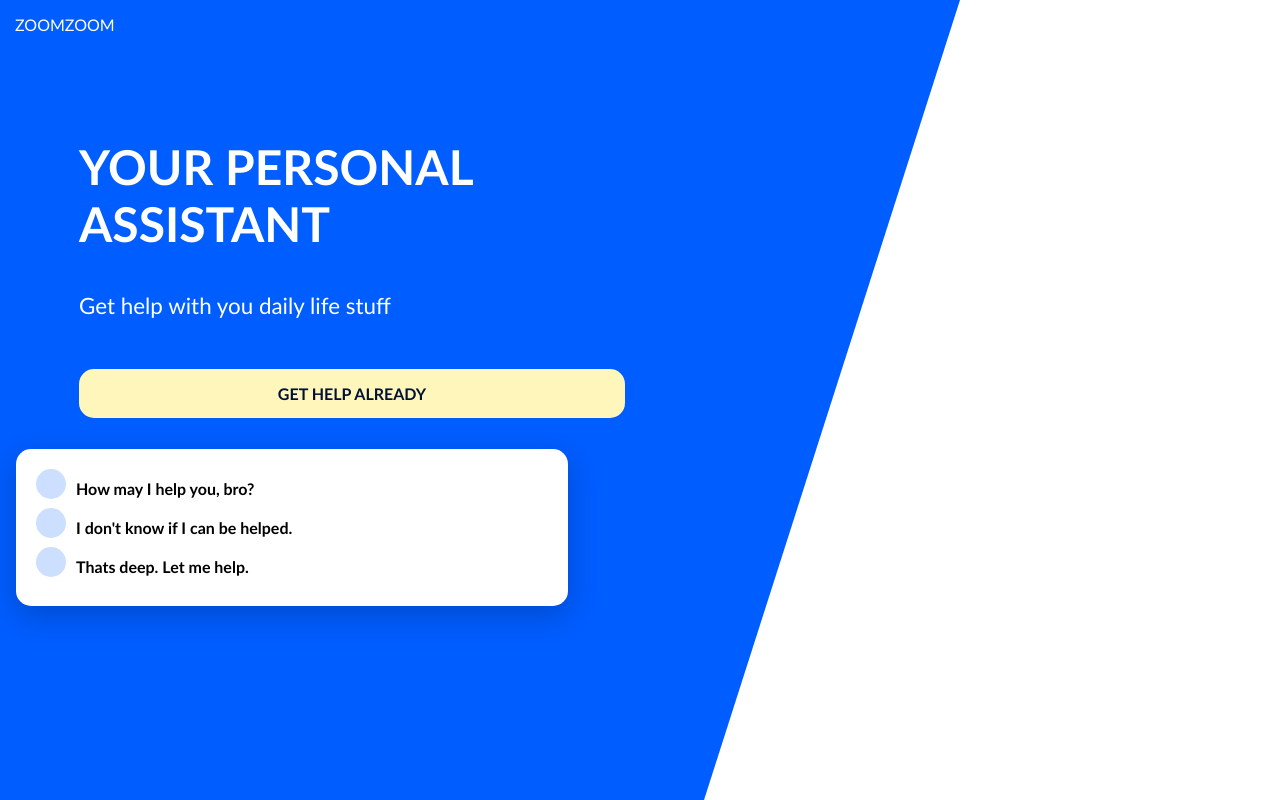
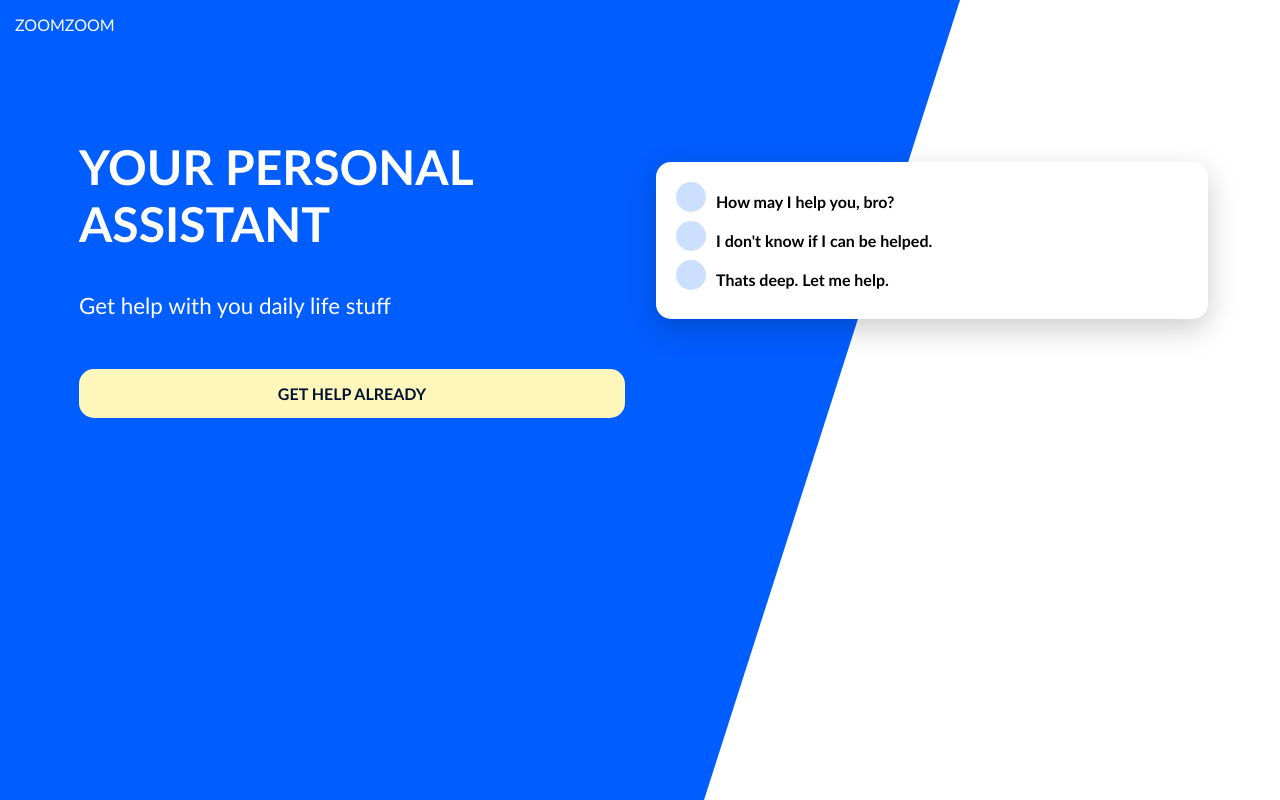
Before and after one commit to Shrublord5150/Learning-Sass, a plain HTML site: page index.html in a window 1280 px wide. Drawn offline with Linux system fonts and the light colour scheme.

Commit message:
edited the grid-template-area

```diff
--- a/css/main.scss
+++ b/css/main.scss
@@ -57,8 +57,7 @@
         display: grid;
         grid-template-columns: 50% auto;
         grid-template-areas:
-            "primary"
-            "card";
+            "primary card";
     };
 
      section#card {
```
Also changed, not shown: css/main.css, 1 other file.
